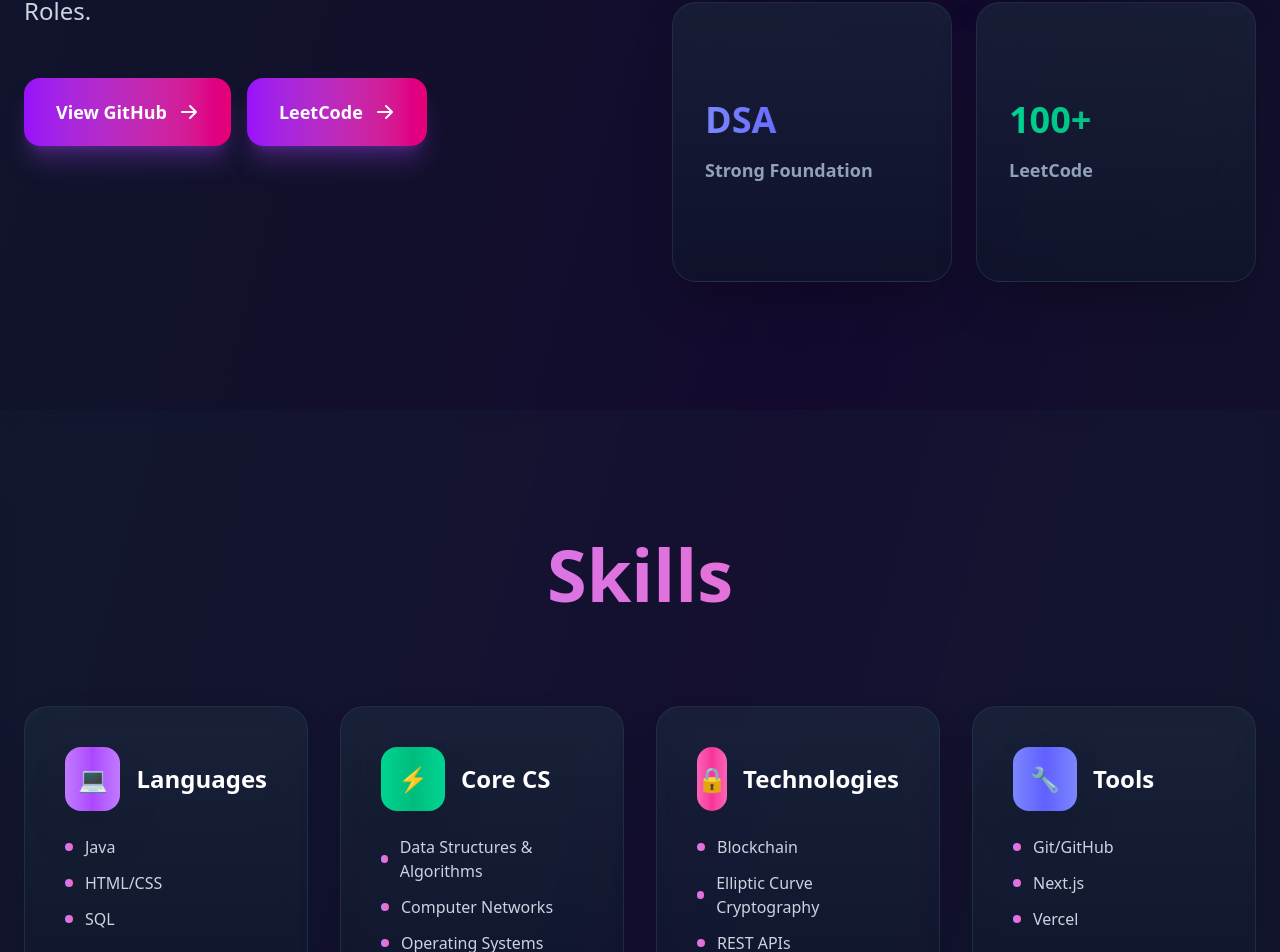
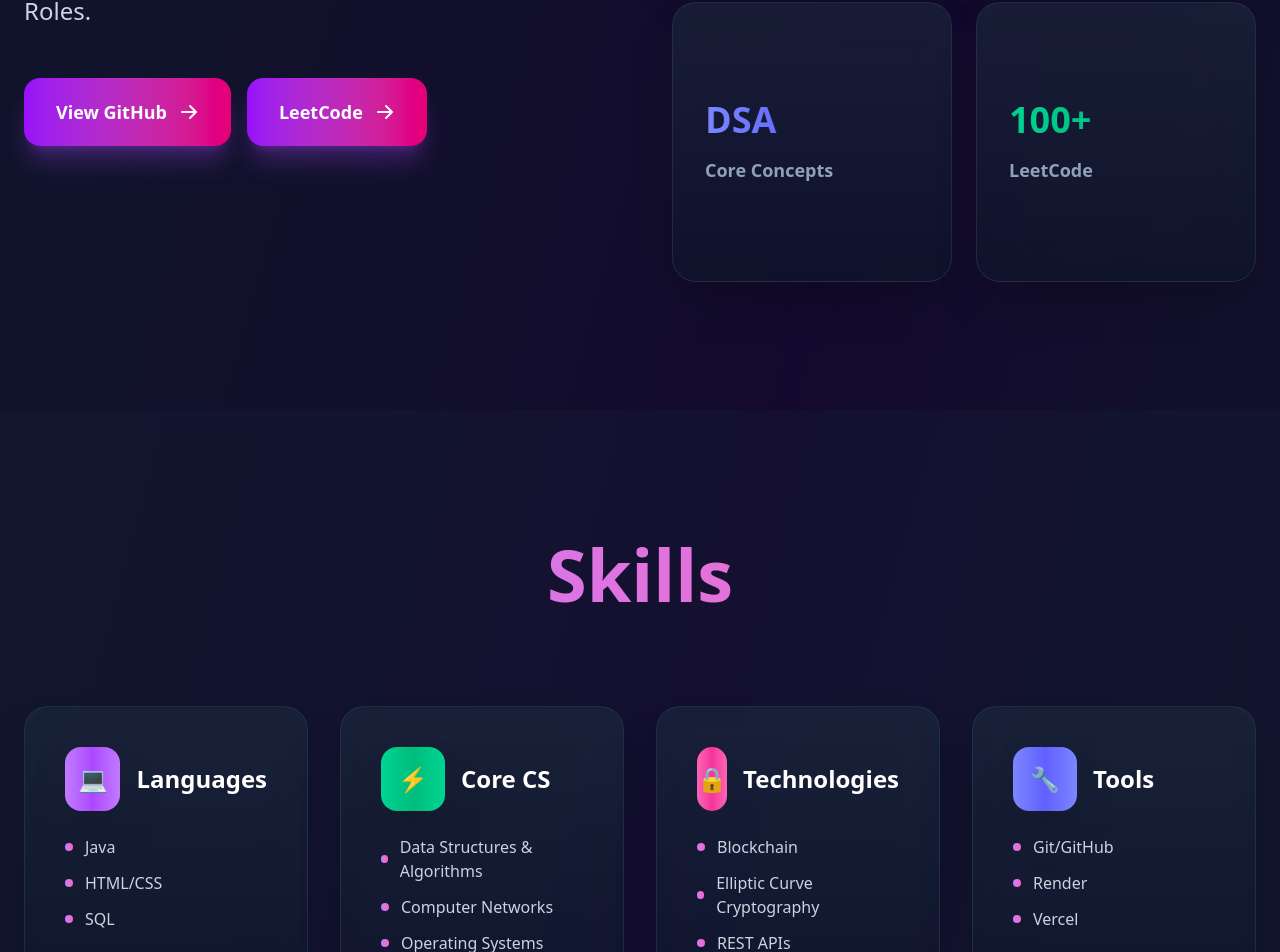
Before and after one commit to manigit434/portfolio, a Next.js app: page / in a window 1280 px wide. Shown: the part 1398-2350 px from the top of the page. Built offline with nearby package versions, Linux system fonts and the light colour scheme.

Commit message:
Update skill labels and tools in page.tsx

```diff
--- a/app/page.tsx
+++ b/app/page.tsx
@@ -298,8 +298,8 @@ const statGradient: Record<string, string> = {
           <motion.div variants={itemVariants} className="grid grid-cols-2 gap-6">
             {[
               { num: '3+', label: 'Projects', color: 'purple' },
-              { num: 'Java', label: 'Expert', color: 'pink' },
-              { num: 'DSA', label: 'Strong Foundation', color: 'indigo' },
+              { num: 'Java', label: 'Problem Solving', color: 'pink' },
+              { num: 'DSA', label: 'Core Concepts', color: 'indigo' },
               { num: '100+', label: 'LeetCode', color: 'emerald' },
             ].map((stat, index) => (
               <motion.div
@@ -367,7 +367,7 @@ const statGradient: Record<string, string> = {
             },
             {
               title: 'Tools',
-              skills: ['Git/GitHub', 'Next.js', 'Vercel'],
+              skills: ['Git/GitHub', 'Render', 'Vercel'],
               icon: '🔧',
               color: 'indigo',
             },
```
